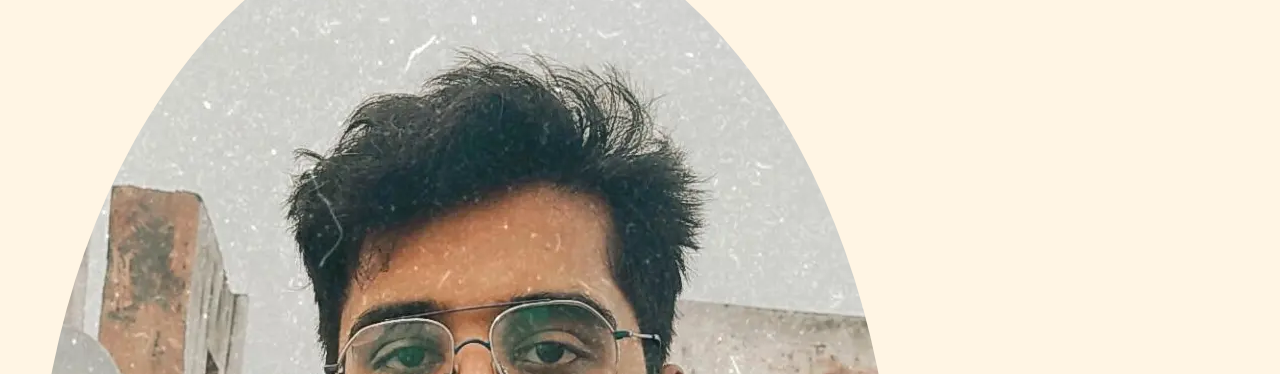
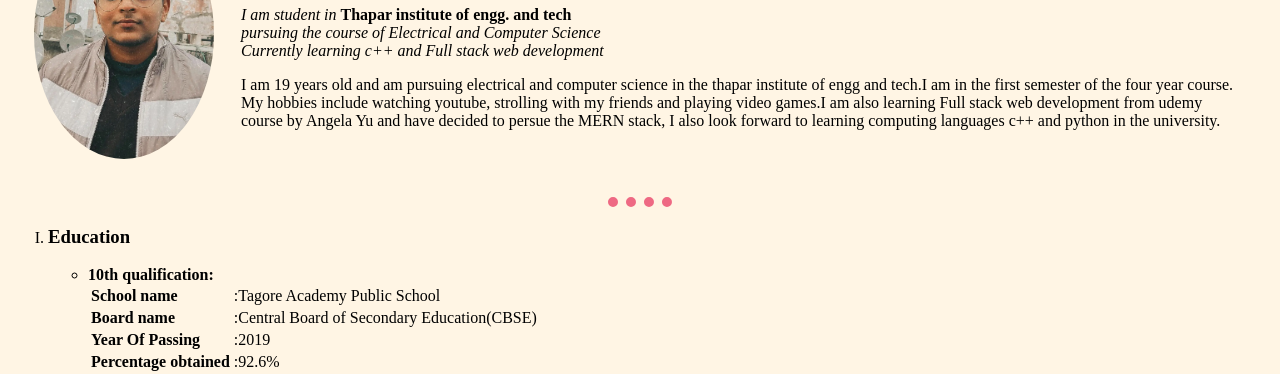
Before and after one commit to PrathamKhandelwal1301/CV, a plain HTML site: page index.html in a window 1280 px wide. Shown: the part 125-499 px from the top of the page. Drawn offline with Linux system fonts and the light colour scheme.

Commit message:
fixed image

```diff
--- a/index.html
+++ b/index.html
@@ -40,7 +40,7 @@
         <!-- used to make a row in the table -->
         <td>
           <!-- defines the cell in that row -->
-          <img src="IMG_20220113_170650_985.webp" alt="my picture"/><!-- image element with alt if image cant be loaded, height and width is also defined-->
+          <img src="IMG_20220113_170650_985.webp" alt="my picture" height="250" width="180"/><!-- image element with alt if image cant be loaded, height and width is also defined-->
         </td>
         <td>
           <h1>Pratham Khandelwal</h1><!-- level 1 heading this is the largest heading that can be used using html-->
```
